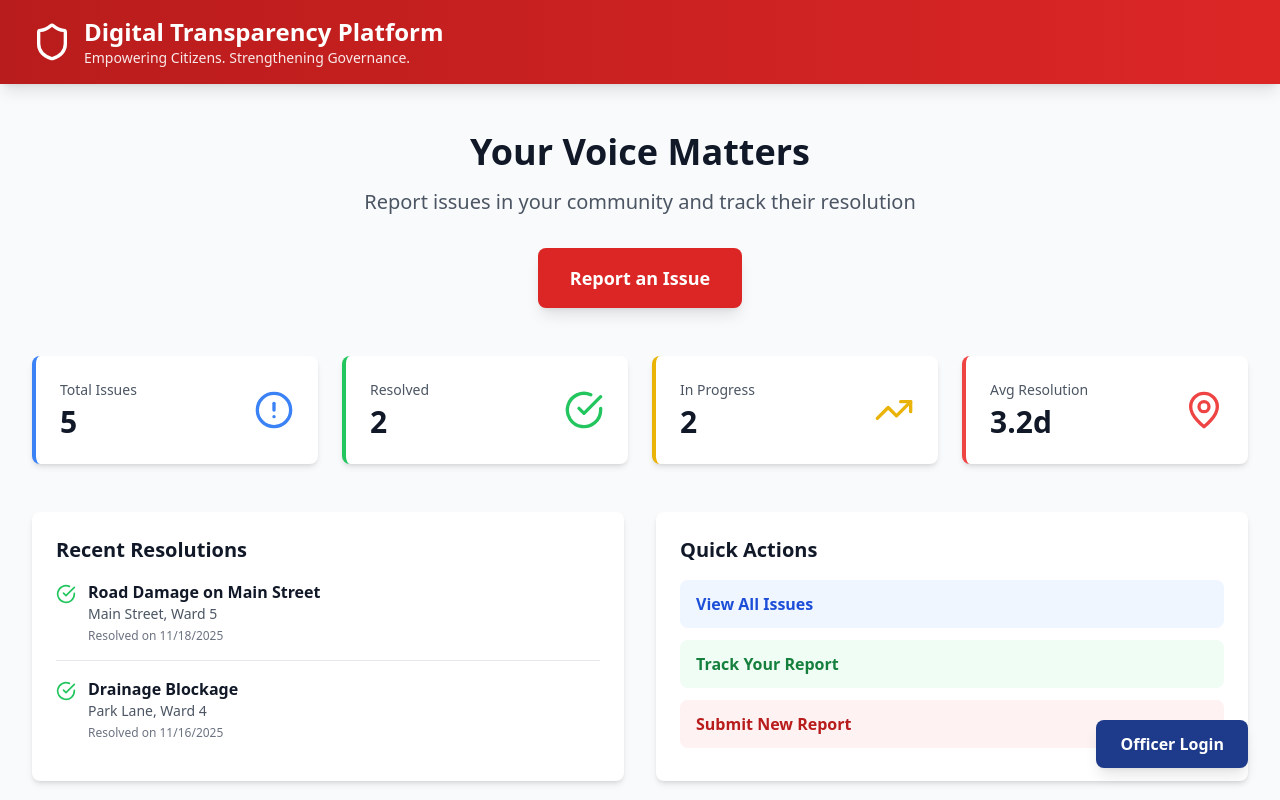
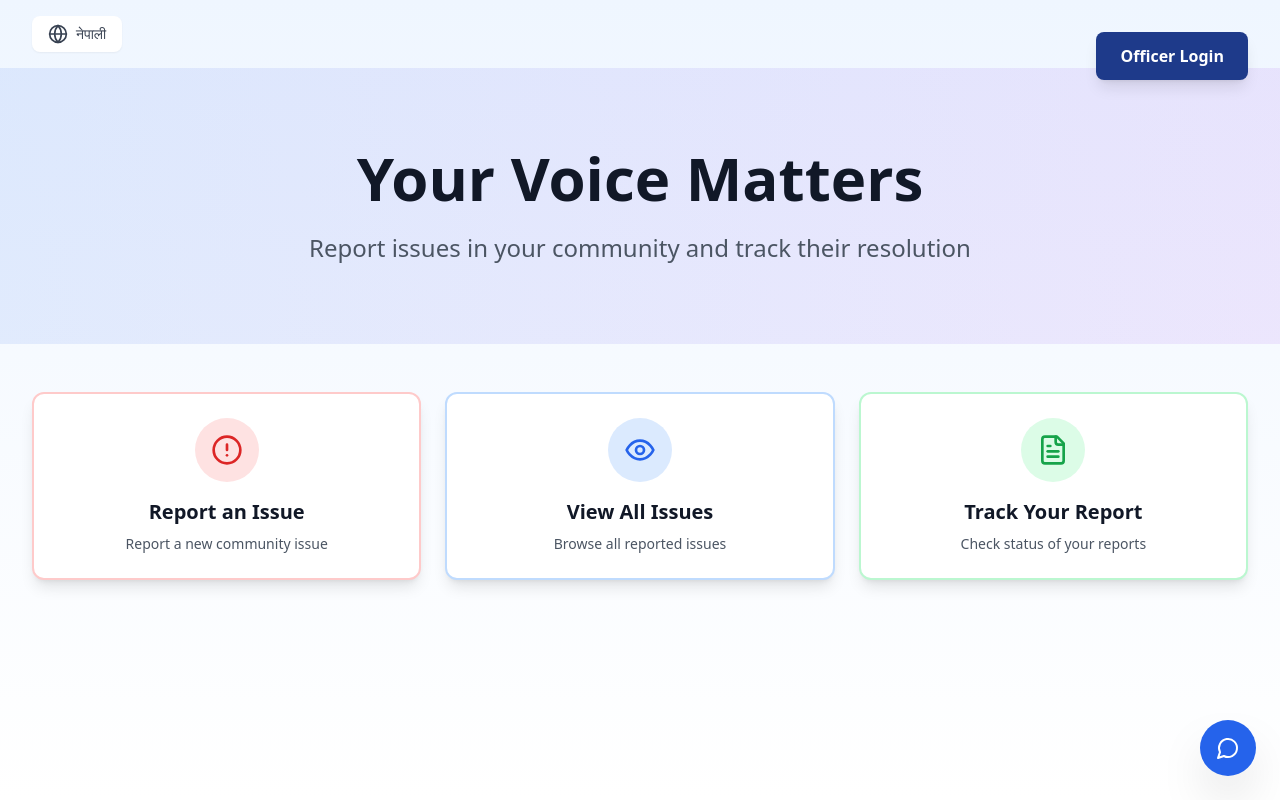
Before and after one commit to ishaa-bht/CodeFest, a React (Vite) app: page / in a window 1280 px wide. Shown: the top 800 px of the page. Built offline with nearby package versions, Linux system fonts and the light colour scheme.

Commit message:
new updates

```diff
--- a/package.json
+++ b/package.json
@@ -12,7 +12,10 @@
   },
   "dependencies": {
     "@supabase/supabase-js": "^2.57.4",
+    "framer-motion": "^12.23.24",
+    "install": "^0.13.0",
     "lucide-react": "^0.344.0",
+    "npm": "^11.6.3",
     "react": "^18.3.1",
     "react-dom": "^18.3.1"
   },
--- a/src/App.tsx
+++ b/src/App.tsx
@@ -49,7 +49,7 @@ function AppContent() {
       {!isGovPage && (
         <button
           onClick={() => setCurrentPage('gov-login')}
-          className="fixed bottom-8 right-8 px-6 py-3 bg-blue-900 hover:bg-blue-800 text-white font-semibold rounded-lg shadow-lg transition-colors"
+          className="fixed top-8 right-8 px-6 py-3 bg-blue-900 hover:bg-blue-800 text-white font-semibold rounded-lg shadow-lg transition-colors"
         >
           Officer Login
         </button>
--- a/src/components/Layout.tsx
+++ b/src/components/Layout.tsx
@@ -1,5 +1,5 @@
 import { ReactNode } from 'react';
-import { Shield, LogOut } from 'lucide-react';
+import { LogOut } from 'lucide-react';
 import { useApp } from '../context/AppContext';
 
 interface LayoutProps {
@@ -13,34 +13,32 @@ export function Layout({ children, variant = 'citizen' }: LayoutProps) {
   const isGovPortal = variant === 'government';
 
   return (
-    <div className="min-h-screen bg-gray-50">
-      <header className={`${isGovPortal ? 'bg-gradient-to-r from-blue-900 to-blue-800' : 'bg-gradient-to-r from-red-700 to-red-600'} text-white shadow-lg`}>
-        <div className="max-w-7xl mx-auto px-4 sm:px-6 lg:px-8 py-4">
-          <div className="flex items-center justify-between">
-            <div className="flex items-center space-x-3">
-              <Shield className="h-10 w-10" />
-              <div>
-                <h1 className="text-2xl font-bold">
-                  {isGovPortal ? 'Municipal Officer Portal' : 'Digital Transparency Platform'}
-                </h1>
-                <p className="text-sm text-white/90">
-                  {isGovPortal ? 'Government of Nepal' : 'Empowering Citizens. Strengthening Governance.'}
-                </p>
-              </div>
-            </div>
+    <div className="min-h-screen bg-gray-50 relative">
       {isAuthenticated && isGovPortal && (
         <button
           onClick={logout}
-                className="flex items-center space-x-2 px-4 py-2 bg-white/10 hover:bg-white/20 rounded-lg transition-colors"
+          className="fixed top-4 right-4 flex items-center space-x-2 px-4 py-2 bg-blue-900 text-white shadow-lg rounded-lg hover:bg-blue-800 transition-colors z-50"
         >
           <LogOut className="h-4 w-4" />
           <span>Logout</span>
         </button>
       )}
+
+      {/* Header restored only for Government Portal */}
+      {isGovPortal && isAuthenticated && (
+        <header className="bg-gradient-to-r from-blue-900 to-blue-800 text-white shadow-lg">
+          <div className="max-w-7xl mx-auto px-4 sm:px-6 lg:px-8 py-4">
+            <div className="flex items-center justify-between">
+              <div className="flex items-center space-x-3">
+                <h1 className="text-2xl font-bold">Municipal Officer Portal</h1>
+              </div>
             </div>
           </div>
         </header>
+      )}
+
       <main>{children}</main>
+
       <footer className={`${isGovPortal ? 'bg-blue-900' : 'bg-red-700'} text-white mt-16`}>
         <div className="max-w-7xl mx-auto px-4 sm:px-6 lg:px-8 py-8">
           <div className="text-center">
--- a/src/pages/CitizenHome.tsx
+++ b/src/pages/CitizenHome.tsx
@@ -1,122 +1,224 @@
-import { AlertCircle, MapPin, TrendingUp, CheckCircle } from 'lucide-react';
-import { useApp } from '../context/AppContext';
+import { MessageCircle, Globe, AlertCircle, Eye, FileText } from 'lucide-react';
+import { useState, useEffect } from 'react';
+// import { useApp } from '../context/AppContext';
 
 interface CitizenHomeProps {
   onNavigate: (page: string) => void;
 }
 
 export function CitizenHome({ onNavigate }: CitizenHomeProps) {
-  const { issues } = useApp();
+  // const { issues } = useApp();
+  const [language, setLanguage] = useState<'en' | 'ne'>('en');
+  const [showChat, setShowChat] = useState(false);
+  const [scrollY, setScrollY] = useState(0);
 
-  const stats = {
-    total: issues.length,
-    completed: issues.filter(i => i.status === 'completed').length,
-    inProgress: issues.filter(i => i.status === 'in-progress').length,
-    pending: issues.filter(i => i.status === 'pending').length
+  useEffect(() => {
+    const handleScroll = () => setScrollY(window.scrollY);
+    window.addEventListener('scroll', handleScroll);
+    return () => window.removeEventListener('scroll', handleScroll);
+  }, []);
+
+  const translations = {
+    en: {
+      title: "Your Voice Matters",
+      subtitle: "Report issues in your community and track their resolution",
+      reportIssue: "Report an Issue",
+      viewAll: "View All Issues",
+      track: "Track Your Report",
+      submit: "Submit New Report",
+      recentResolutions: "Recent Resolutions",
+      resolvedOn: "Resolved on",
+      // officerLogin: "Officer Login",
+      chatbot: "Chat Assistant"
+    },
+    ne: {
+      title: "तपाईंको आवाज महत्त्वपूर्ण छ",
+      subtitle: "आफ्नो समुदायमा समस्या रिपोर्ट गर्नुहोस् र तिनीहरूको समाधान ट्र्याक गर्नुहोस्",
+      reportIssue: "समस्या रिपोर्ट गर्नुहोस्",
+      viewAll: "सबै समस्याहरू हेर्नुहोस्",
+      track: "तपाईंको रिपोर्ट ट्र्याक गर्नुहोस्",
+      submit: "नयाँ रिपोर्ट पेश गर्नुहोस्",
+      recentResolutions: "हालका समाधानहरू",
+      resolvedOn: "समाधान मिति",
+      // officerLogin: "अधिकारी लगइन",
+      chatbot: "च्याट सहायक"
+    }
   };
 
-  const avgResolutionTime = 3.2;
+  const t = translations[language];
 
   return (
-    <div className="max-w-7xl mx-auto px-4 sm:px-6 lg:px-8 py-12">
-      <div className="text-center mb-12">
-        <h2 className="text-4xl font-bold text-gray-900 mb-4">
-          Your Voice Matters
-        </h2>
-        <p className="text-xl text-gray-600 mb-8">
-          Report issues in your community and track their resolution
-        </p>
+    <div className="min-h-screen bg-gradient-to-b from-blue-50 to-white">
+      {/* Language Toggle and Officer Login */}
+      <div className="max-w-7xl mx-auto px-4 sm:px-6 lg:px-8 py-4 flex justify-between items-center">
         <button
-          onClick={() => onNavigate('report')}
-          className="px-8 py-4 bg-red-600 hover:bg-red-700 text-white text-lg font-semibold rounded-lg shadow-lg transition-colors"
+          onClick={() => setLanguage(language === 'en' ? 'ne' : 'en')}
+          className="flex items-center space-x-2 px-4 py-2 bg-white hover:bg-gray-50 rounded-lg transition-colors shadow-sm"
         >
-          Report an Issue
+          <Globe className="h-5 w-5 text-gray-700" />
+          <span className="text-sm font-medium text-gray-700">
+            {language === 'en' ? 'नेपाली' : 'English'}
+          </span>
         </button>
+
+        {/* <button
+          onClick={() => onNavigate('officer-login')}
+          className="px-4 py-2 bg-blue-600 hover:bg-blue-700 text-white font-semibold rounded-lg transition-colors shadow-sm"
+        >
+          {t.officerLogin}
+        </button> */}
       </div>
 
-      <div className="grid grid-cols-1 md:grid-cols-4 gap-6 mb-12">
-        <div className="bg-white p-6 rounded-lg shadow-md border-l-4 border-blue-500">
-          <div className="flex items-center justify-between">
-            <div>
-              <p className="text-sm text-gray-600 mb-1">Total Issues</p>
-              <p className="text-3xl font-bold text-gray-900">{stats.total}</p>
-            </div>
-            <AlertCircle className="h-10 w-10 text-blue-500" />
+      {/* Parallax Header */}
+      <div
+        className="relative overflow-hidden py-20 mb-12"
+        style={{
+          transform: `translateY(${scrollY * 0.5}px)`,
+          transition: 'transform 0.1s ease-out'
+        }}
+      >
+        <div className="absolute inset-0 bg-gradient-to-r from-blue-600 to-purple-600 opacity-10"></div>
+        <div className="max-w-4xl mx-auto px-4 text-center relative z-10">
+          <h2
+            className="text-5xl md:text-6xl font-bold text-gray-900 mb-6"
+            style={{
+              transform: `translateY(${scrollY * 0.3}px)`,
+              transition: 'transform 0.1s ease-out'
+            }}
+          >
+            {t.title}
+          </h2>
+          <p
+            className="text-xl md:text-2xl text-gray-600"
+            style={{
+              transform: `translateY(${scrollY * 0.2}px)`,
+              transition: 'transform 0.1s ease-out'
+            }}
+          >
+            {t.subtitle}
+          </p>
         </div>
       </div>
 
-        <div className="bg-white p-6 rounded-lg shadow-md border-l-4 border-green-500">
-          <div className="flex items-center justify-between">
-            <div>
-              <p className="text-sm text-gray-600 mb-1">Resolved</p>
-              <p className="text-3xl font-bold text-gray-900">{stats.completed}</p>
-            </div>
-            <CheckCircle className="h-10 w-10 text-green-500" />
+      {/* Card-based Grid Layout */}
+      <div className="max-w-7xl mx-auto px-4 sm:px-6 lg:px-8 pb-12">
+        <div className="grid grid-cols-1 md:grid-cols-2 lg:grid-cols-3 gap-6">
+
+          {/* Report an Issue Card */}
+          <div
+            onClick={() => onNavigate('report')}
+            className="bg-white p-6 rounded-xl shadow-lg border-2 border-red-200 hover:border-red-400 transition-all cursor-pointer hover:shadow-xl transform hover:-translate-y-1"
+          >
+            <div className="flex items-center justify-center mb-4">
+              <div className="p-4 bg-red-100 rounded-full">
+                <AlertCircle className="h-8 w-8 text-red-600" />
               </div>
             </div>
+            <h3 className="text-xl font-bold text-gray-900 text-center mb-2">
+              {t.reportIssue}
+            </h3>
+            <p className="text-sm text-gray-600 text-center">
+              {language === 'en' ? 'Report a new community issue' : 'नयाँ समुदाय समस्या रिपोर्ट गर्नुहोस्'}
+            </p>
+          </div>
 
-        <div className="bg-white p-6 rounded-lg shadow-md border-l-4 border-yellow-500">
-          <div className="flex items-center justify-between">
-            <div>
-              <p className="text-sm text-gray-600 mb-1">In Progress</p>
-              <p className="text-3xl font-bold text-gray-900">{stats.inProgress}</p>
-            </div>
-            <TrendingUp className="h-10 w-10 text-yellow-500" />
+          {/* View All Issues Card */}
+          <div
+            onClick={() => onNavigate('dashboard')}
+            className="bg-white p-6 rounded-xl shadow-lg border-2 border-blue-200 hover:border-blue-400 transition-all cursor-pointer hover:shadow-xl transform hover:-translate-y-1"
+          >
+            <div className="flex items-center justify-center mb-4">
+              <div className="p-4 bg-blue-100 rounded-full">
+                <Eye className="h-8 w-8 text-blue-600" />
               </div>
             </div>
+            <h3 className="text-xl font-bold text-gray-900 text-center mb-2">
+              {t.viewAll}
+            </h3>
+            <p className="text-sm text-gray-600 text-center">
+              {language === 'en' ? 'Browse all reported issues' : 'सबै रिपोर्ट गरिएका समस्याहरू हेर्नुहोस्'}
+            </p>
+          </div>
 
-        <div className="bg-white p-6 rounded-lg shadow-md border-l-4 border-red-500">
-          <div className="flex items-center justify-between">
-            <div>
-              <p className="text-sm text-gray-600 mb-1">Avg Resolution</p>
-              <p className="text-3xl font-bold text-gray-900">{avgResolutionTime}d</p>
-            </div>
-            <MapPin className="h-10 w-10 text-red-500" />
+          {/* Track Your Report Card */}
+          <div
+            onClick={() => onNavigate('track')}
+            className="bg-white p-6 rounded-xl shadow-lg border-2 border-green-200 hover:border-green-400 transition-all cursor-pointer hover:shadow-xl transform hover:-translate-y-1"
+          >
+            <div className="flex items-center justify-center mb-4">
+              <div className="p-4 bg-green-100 rounded-full">
+                <FileText className="h-8 w-8 text-green-600" />
               </div>
             </div>
+            <h3 className="text-xl font-bold text-gray-900 text-center mb-2">
+              {t.track}
+            </h3>
+            <p className="text-sm text-gray-600 text-center">
+              {language === 'en' ? 'Check status of your reports' : 'आफ्नो रिपोर्टको स्थिति जाँच गर्नुहोस्'}
+            </p>
           </div>
 
-      <div className="grid grid-cols-1 md:grid-cols-2 gap-8">
-        <div className="bg-white p-6 rounded-lg shadow-md">
-          <h3 className="text-xl font-bold text-gray-900 mb-4">Recent Resolutions</h3>
-          <div className="space-y-4">
+          {/* Recent Resolutions Card - Spans 2-3 columns */}
+          {/* <div className="bg-white p-6 rounded-xl shadow-lg border-2 border-purple-200 md:col-span-2 lg:col-span-3">
+            <h3 className="text-2xl font-bold text-gray-900 mb-6 text-center">
+              {t.recentResolutions}
+            </h3>
+            <div className="grid grid-cols-1 md:grid-cols-2 lg:grid-cols-3 gap-4">
               {issues.filter(i => i.status === 'completed').slice(0, 3).map(issue => (
-              <div key={issue.id} className="flex items-start space-x-3 pb-4 border-b border-gray-200 last:border-0">
+                <div key={issue.id} className="p-4 bg-gray-50 rounded-lg border border-gray-200 hover:border-green-400 transition-all">
+                  <div className="flex items-start space-x-3">
                     <CheckCircle className="h-5 w-5 text-green-500 mt-1 flex-shrink-0" />
                     <div>
                       <p className="font-semibold text-gray-900">{issue.title}</p>
-                  <p className="text-sm text-gray-600">{issue.location}</p>
-                  <p className="text-xs text-gray-500 mt-1">Resolved on {new Date(issue.updatedAt).toLocaleDateString()}</p>
+                      <p className="text-sm text-gray-600 mt-1">{issue.location}</p>
+                      <p className="text-xs text-gray-500 mt-2">
+                        {t.resolvedOn} {new Date(issue.updatedAt).toLocaleDateString()}
+                      </p>
+                    </div>
                   </div>
                 </div>
               ))}
             </div>
+          </div> */}
+
+        </div>
       </div>
 
-        <div className="bg-white p-6 rounded-lg shadow-md">
-          <h3 className="text-xl font-bold text-gray-900 mb-4">Quick Actions</h3>
-          <div className="space-y-3">
+      {/* Chatbot Button */}
       <button
-              onClick={() => onNavigate('dashboard')}
-              className="w-full px-4 py-3 bg-blue-50 hover:bg-blue-100 text-blue-700 font-semibold rounded-lg transition-colors text-left"
+        onClick={() => setShowChat(!showChat)}
+        className="fixed bottom-6 right-6 p-4 bg-blue-600 hover:bg-blue-700 text-white rounded-full shadow-2xl transition-all hover:scale-110 z-50"
       >
-              View All Issues
+        <MessageCircle className="h-6 w-6" />
       </button>
-            <button
-              onClick={() => onNavigate('track')}
-              className="w-full px-4 py-3 bg-green-50 hover:bg-green-100 text-green-700 font-semibold rounded-lg transition-colors text-left"
-            >
-              Track Your Report
-            </button>
-            <button
-              onClick={() => onNavigate('report')}
-              className="w-full px-4 py-3 bg-red-50 hover:bg-red-100 text-red-700 font-semibold rounded-lg transition-colors text-left"
-            >
-              Submit New Report
+
+      {/* Simple Chat Window */}
+      {showChat && (
+        <div className="fixed bottom-24 right-6 w-80 bg-white rounded-lg shadow-2xl border-2 border-gray-200 z-50">
+          <div className="bg-blue-600 text-white p-4 rounded-t-lg flex justify-between items-center">
+            <h4 className="font-semibold">{t.chatbot}</h4>
+            <button onClick={() => setShowChat(false)} className="text-white hover:text-gray-200">
+              ✕
             </button>
           </div>
+          <div className="p-4 h-64 overflow-y-auto bg-gray-50">
+            <div className="bg-blue-100 p-3 rounded-lg mb-2">
+              <p className="text-sm text-gray-800">
+                {language === 'en'
+                  ? "Hello! How can I help you today?"
+                  : "नमस्ते! म आज तपाईंलाई कसरी मद्दत गर्न सक्छु?"}
+              </p>
             </div>
           </div>
+          <div className="p-4 border-t">
+            <input
+              type="text"
+              placeholder={language === 'en' ? "Type your message..." : "आफ्नो सन्देश टाइप गर्नुहोस्..."}
+              className="w-full px-3 py-2 border border-gray-300 rounded-lg focus:outline-none focus:ring-2 focus:ring-blue-500"
+            />
+          </div>
+        </div>
+      )}
     </div>
   );
 }
```
Also changed, not shown: 1 other file (tests, documents, lock files or other folders). Lines whose indentation alone changed are shown as unchanged.
